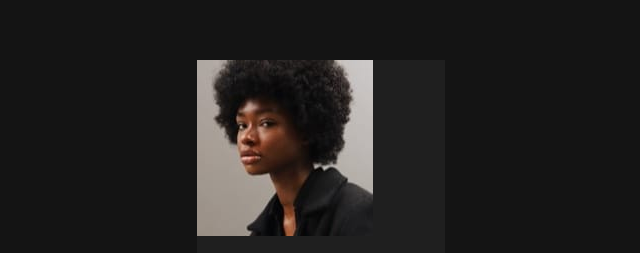
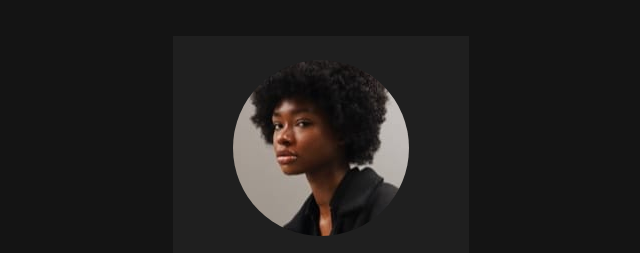
Before and after one commit to mrcordova/social-links-profile, a plain HTML site: page index.html in a window 1280 px wide. Shown: the part 121-374 px from the top of the page, without its empty margins (319-959 px from the left). Drawn offline with Linux system fonts and the light colour scheme.

Commit message:
border-radius for profile picture

```diff
--- a/css/style.css
+++ b/css/style.css
@@ -18,8 +18,15 @@ body {
 .card {
     background-color: var(--dark-grey);
     text-align: center;
+    padding: 1.5em;
     color: var(--white);
 }
+
+.card img {
+    border-radius: 100px;
+    margin: auto;
+}
+
 footer {
     position: absolute;
     bottom: 0;
```
